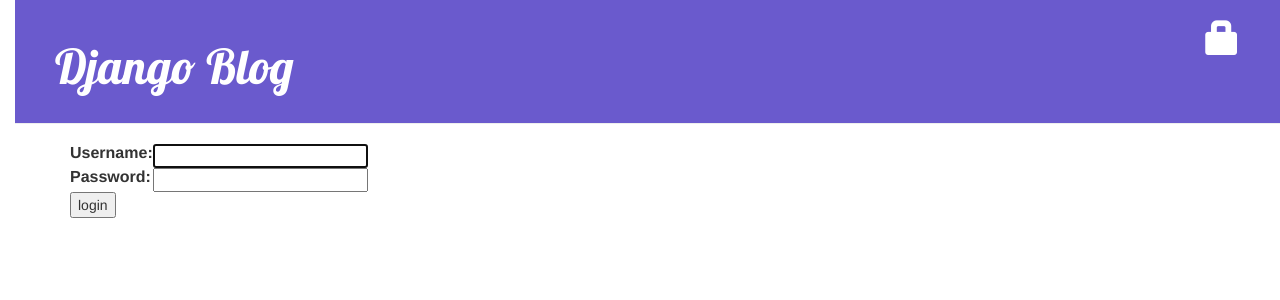
After one commit to thatting/django-blog, a Django app: page /accounts/login/ in a window 1280 px wide. The commit adds this page. Shown: the top 300 px of the page. Run offline with Django 3.2, Linux system fonts and the light colour scheme; some libraries are stand-ins or nearby versions.

Commit message:
Secure the website.

```diff
--- a/blog/templates/blog/base.html
+++ b/blog/templates/blog/base.html
@@ -10,8 +10,11 @@
     <body>
         <div class="page-header">
             {% if user.is_authenticated %}
-            <a href="{% url 'post_new' %}" class="top-menu"><span class="glyphicon glyphicon-plus"></span></a>
-            <a href="{% url 'post_draft_list' %}" class="top-menu"><span class="glyphicon glyphicon-edit"></span></a>
+                <a href="{% url 'post_new' %}" class="top-menu"><span class="glyphicon glyphicon-plus"></span></a>
+                <a href="{% url 'post_draft_list' %}" class="top-menu"><span class="glyphicon glyphicon-edit"></span></a>
+                <p class="top-menu">Hello {{ user.username }} <small>(<a href="{% url 'logout' %}">Log out</a>)</small></p>
+            {% else %}
+                <a href="{% url 'login' %}" class="top-menu"><span class="glyphicon glyphicon-lock"></span></a>
             {% endif %}
             <h1><a href="/">Django Blog</a></h1>
         </div>
--- /dev/null
+++ b/blog/templates/registration/login.html
@@ -0,0 +1,24 @@
+{% extends "blog/base.html" %}
+
+{% block content %}
+    {% if form.errors %}
+        <p>Your username and password didn't match. Please try again.</p>
+    {% endif %}
+
+    <form method="post" action="{% url 'login' %}">
+    {% csrf_token %}
+        <table>
+        <tr>
+            <td>{{ form.username.label_tag }}</td>
+            <td>{{ form.username }}</td>
+        </tr>
+        <tr>
+            <td>{{ form.password.label_tag }}</td>
+            <td>{{ form.password }}</td>
+        </tr>
+        </table>
+
+        <input type="submit" value="login" />
+        <input type="hidden" name="next" value="{{ next }}" />
+    </form>
+{% endblock %}
--- a/blog/views.py
+++ b/blog/views.py
@@ -3,6 +3,7 @@ from django.utils import timezone
 from .models import Post
 from .forms import PostForm
 from django.shortcuts import redirect
+from django.contrib.auth.decorators import login_required
 
 # Create your views here.
 
@@ -14,6 +15,7 @@ def post_detail(request, pk):
     post = get_object_or_404(Post, pk=pk)
     return render(request, 'blog/post_detail.html', {'post': post})
 
+@login_required
 def post_new(request):
     if request.method == "POST":
         form = PostForm(request.POST)
@@ -27,6 +29,7 @@ def post_new(request):
         form = PostForm()
     return render(request, 'blog/post_edit.html', {'form': form})
 
+@login_required
 def post_edit(request, pk):
     post = get_object_or_404(Post, pk=pk)
     if request.method == "POST":
@@ -41,15 +44,18 @@ def post_edit(request, pk):
         form = PostForm(instance=post)
     return render(request, 'blog/post_edit.html', {'form': form})
 
+@login_required
 def post_draft_list(request):
     posts = Post.objects.filter(published_date__isnull=True).order_by('created_date')
     return render(request, 'blog/post_draft_list.html', {'posts': posts})
 
+@login_required
 def post_publish(request, pk):
     post = get_object_or_404(Post, pk=pk)
     post.publish()
     return redirect('post_detail', pk=pk)
 
+@login_required
 def post_remove(request, pk):
     post = get_object_or_404(Post, pk=pk)
     post.delete()
--- a/mysite/settings.py
+++ b/mysite/settings.py
@@ -120,3 +120,6 @@ USE_TZ = True
 
 STATIC_URL = '/static/'
 STATIC_ROOT = os.path.join(BASE_DIR, 'static')
+
+# Redirect successful login to the top-level index
+LOGIN_REDIRECT_URL = '/'
--- a/mysite/urls.py
+++ b/mysite/urls.py
@@ -15,8 +15,11 @@ Including another URLconf
 """
 from django.contrib import admin
 from django.urls import path, include
+from django.contrib.auth import views
 
 urlpatterns = [
     path('admin/', admin.site.urls),
+    path('accounts/login/', views.LoginView.as_view(), name='login'),
+    path('accounts/logout/', views.LogoutView.as_view(next_page='/'), name='logout'),
     path('', include('blog.urls')),
 ]
```
